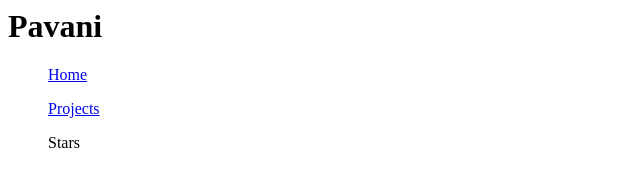
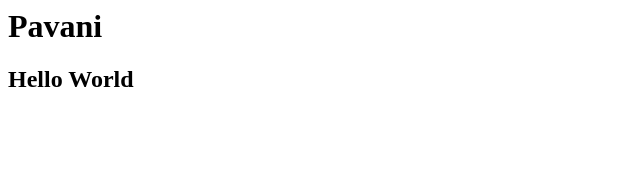
Before and after one commit to pavani1002/pavani1002.github.io, a plain HTML site: page index.html in a window 1280 px wide. Shown: the whole page, without its empty margins (0-640 px from the left). Drawn offline with Linux system fonts and the light colour scheme.

Commit message:
modified index

```diff
--- a/index.html
+++ b/index.html
@@ -4,8 +4,6 @@
 </head>
 <body>
 <h1>Pavani</h1>
-<ul><a href="https://github.com/pavani1002">Home</a></ul>
-<ul><a href="https://github.com/pavani1002?tab=projects">Projects</a></ul>
-<ul><a href="https://github.com/pavani1002?tab=stars"></a>Stars</ul>
+<h2>Hello World</h2>
 </body>
 </html>
```
